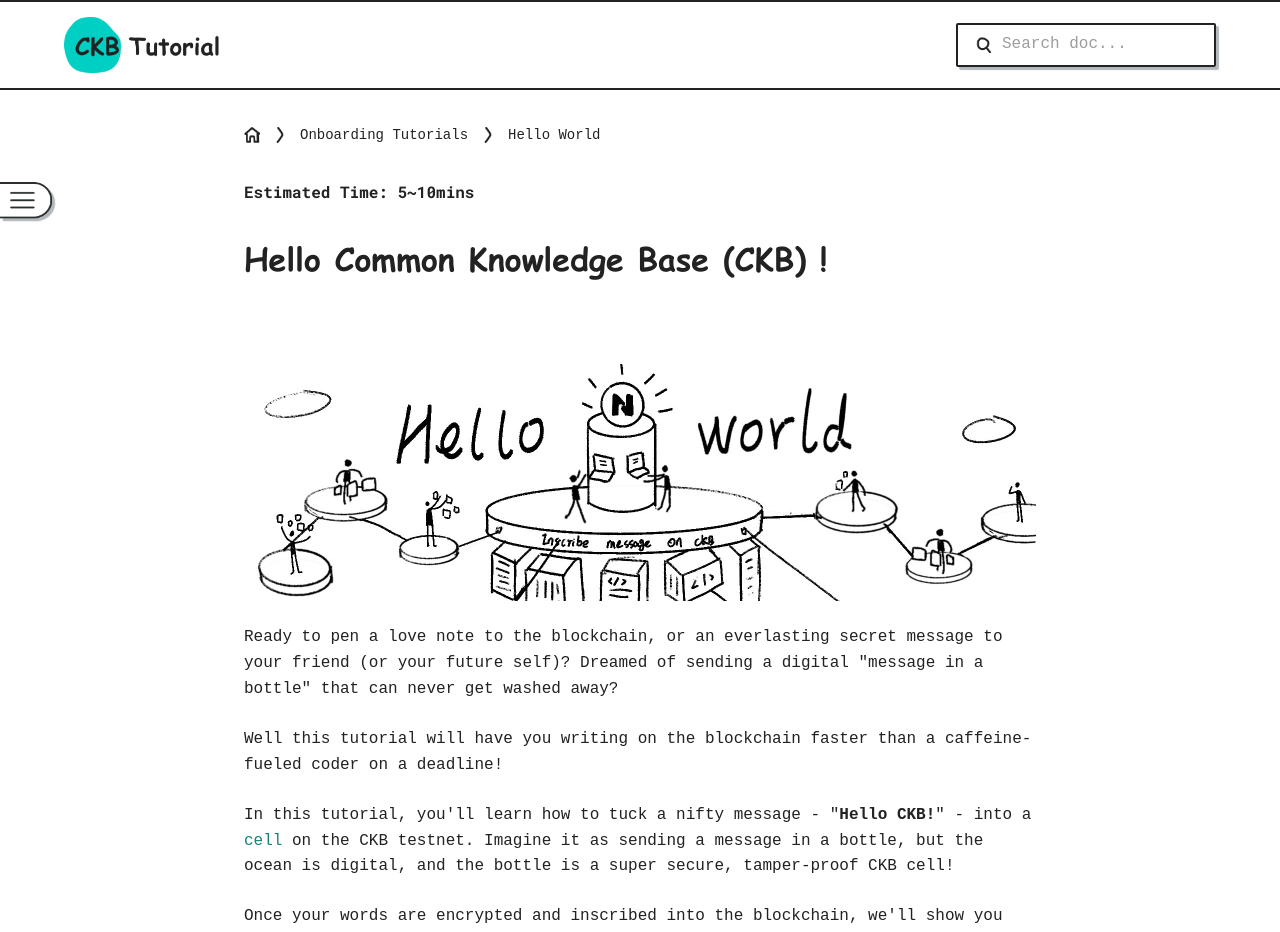
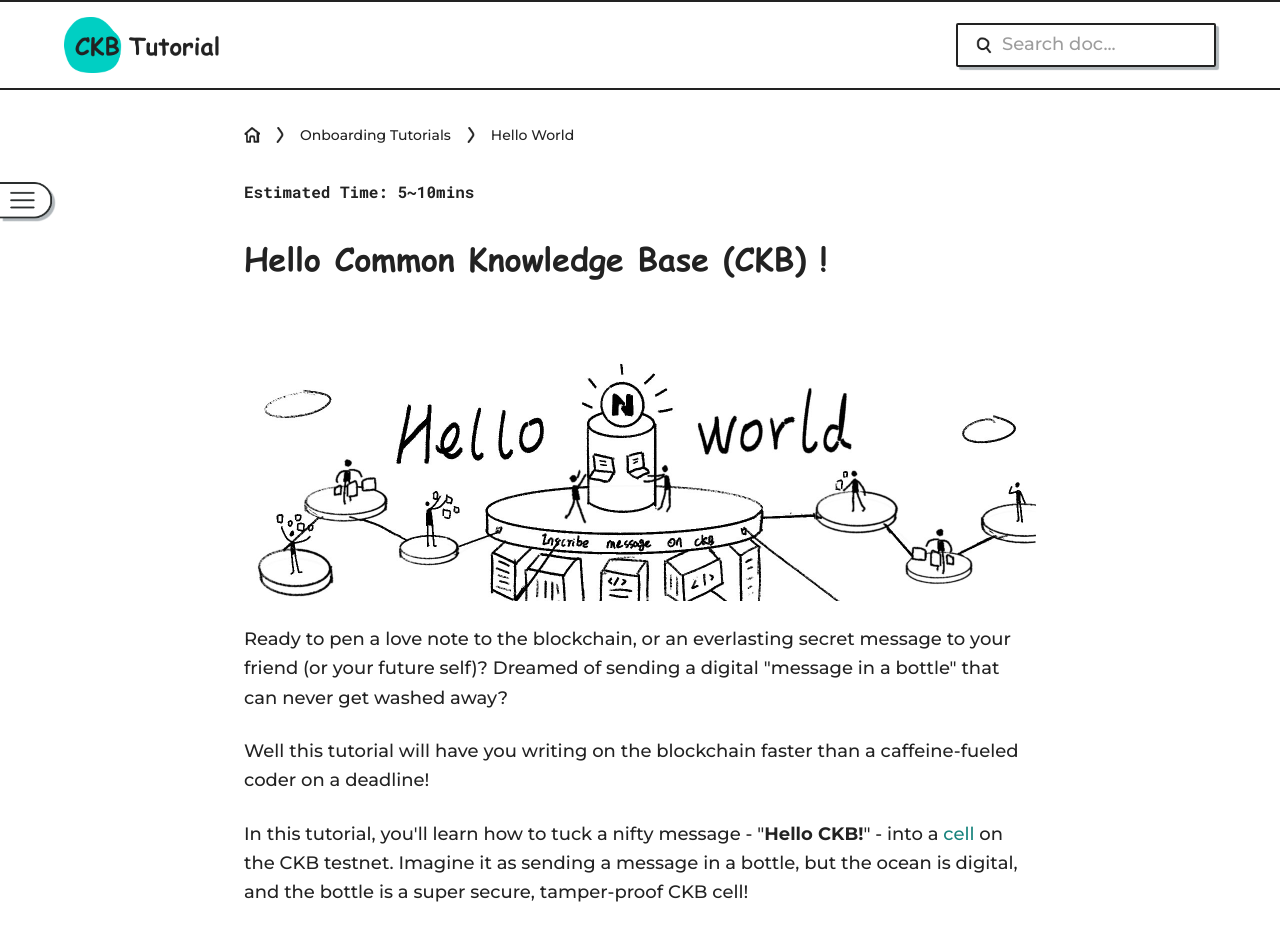
Before and after one commit to cryptape/ckb-tutorial, a React (Vite) app: page / in a window 1280 px wide. Shown: the top 932 px of the page. Built offline with nearby package versions, Linux system fonts and the light colour scheme; a web font is replaced by a local one.

Commit message:
add Monsterrat font

```diff
--- a/src/index.css
+++ b/src/index.css
@@ -37,6 +37,15 @@
 @font-face {
   font-family: 'DM Mono Bolder';
   src: url("./assets/font/DMMono-Medium.woff") format('woff');
+}
+
+@font-face {
+  font-family: 'Montserrat';
+  src: url("./assets/font/Montserrat-Medium.woff") format('woff');
+}
+@font-face {
+  font-family: 'Montserrat Bolder';
+  src: url("./assets/font/Montserrat-Bold.woff") format('woff');
 }
 
 
@@ -87,16 +96,17 @@ h3 {
 p,
 pre,
 code {
-  font-family: 'DM Mono', monospace !important;
+  font-family: 'Montserrat', monospace !important;
 }
 
 strong {
-  font-family: 'DM Mono Bolder', monospace;
+  font-family: 'Montserrat Bolder', monospace;
 }
 
 p {
   max-width: 792px;
-  line-height: 162.5%;
+  font-size: 18px;
+  line-height: 163%;
 }
 
 hr {
```
Also changed, not shown: src/assets/font/Montserrat-Bold.woff (added), src/assets/font/Montserrat-Medium.woff (added).
